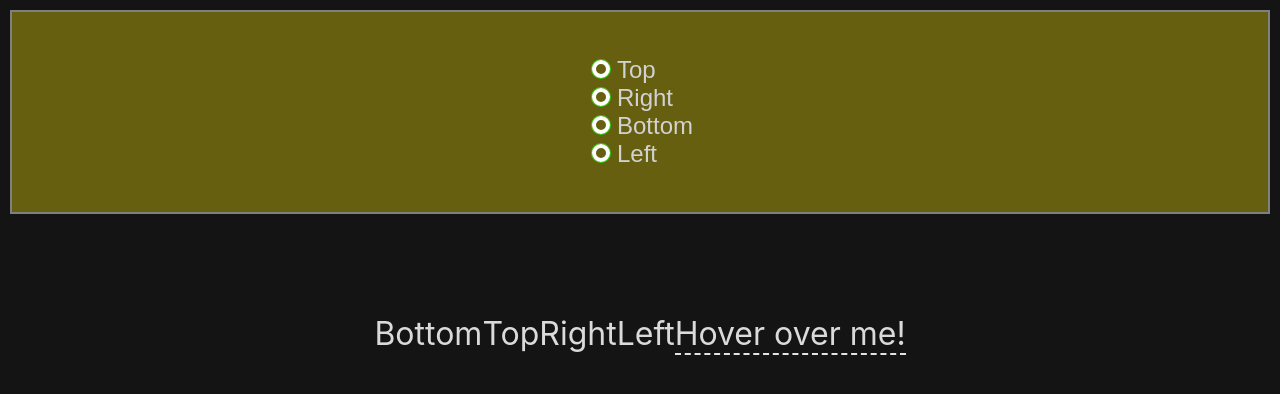
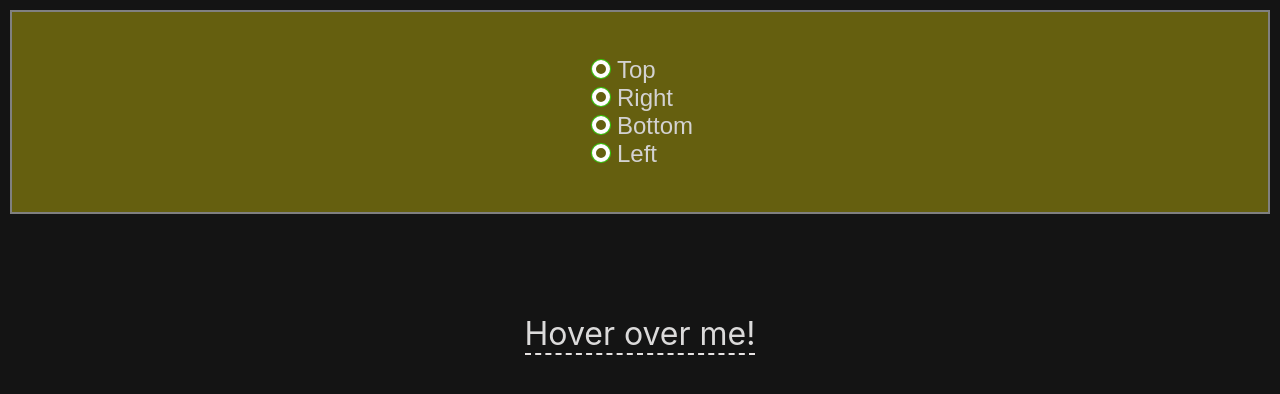
Before and after one commit to utkarsh680/ToolTip, a React (Create React App) app: page / in a window 1280 px wide. Shown: the top 394 px of the page. Built offline with nearby package versions, Linux system fonts and the light colour scheme; the HTML template or start-up script is replaced by a standard one.

Commit message:
setState and make interface usefriendly

```diff
--- a/src/App.js
+++ b/src/App.js
@@ -57,11 +57,11 @@ const App = () => {
       </div>
     </div>
     <div className="App">
-     <Bottom />
-     <Top />
-     <Right />
-     <Left />
-     <Select />
+      {tooltip === "TOP" ? <Top />
+      : tooltip === "RIGHT" ? <Right />
+      : tooltip === "BOTTOM" ? <Bottom />
+      : tooltip === "LEFT" ? <Left />
+      : <Select />}
     </div>
     </div>
   );
```
